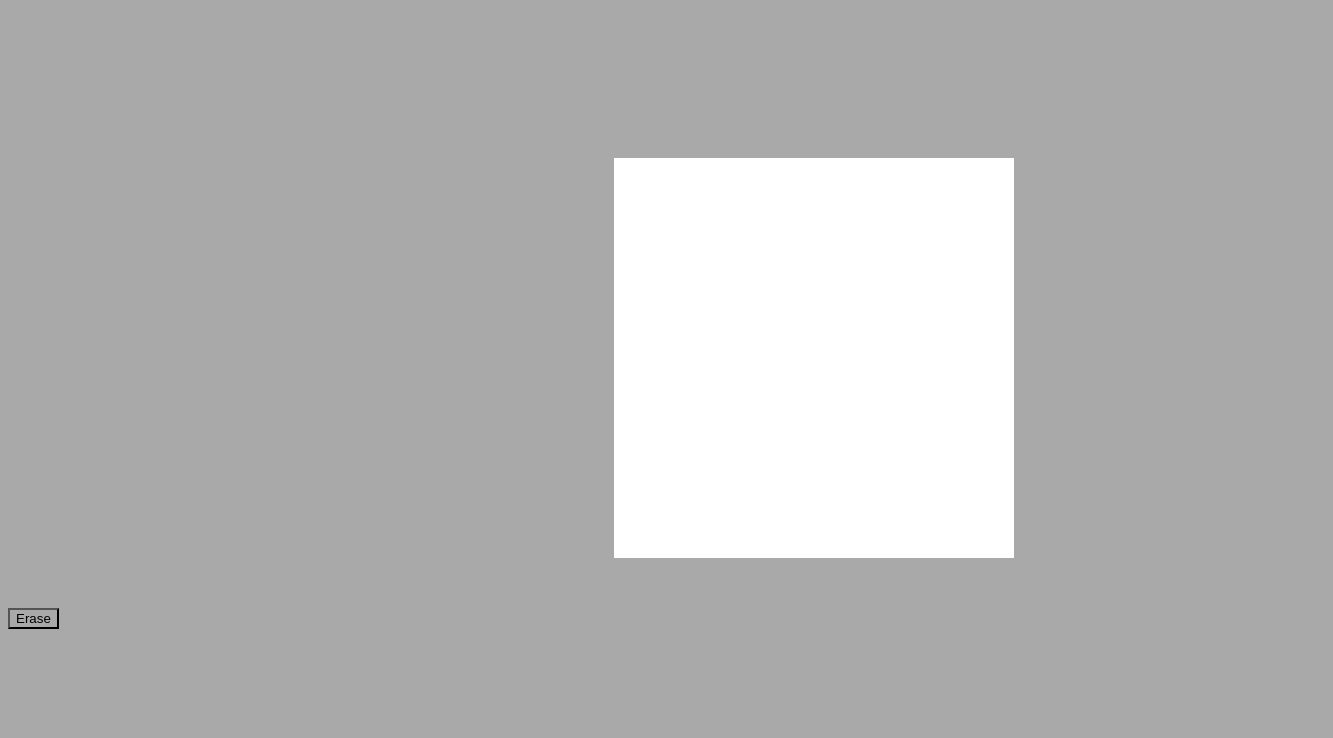
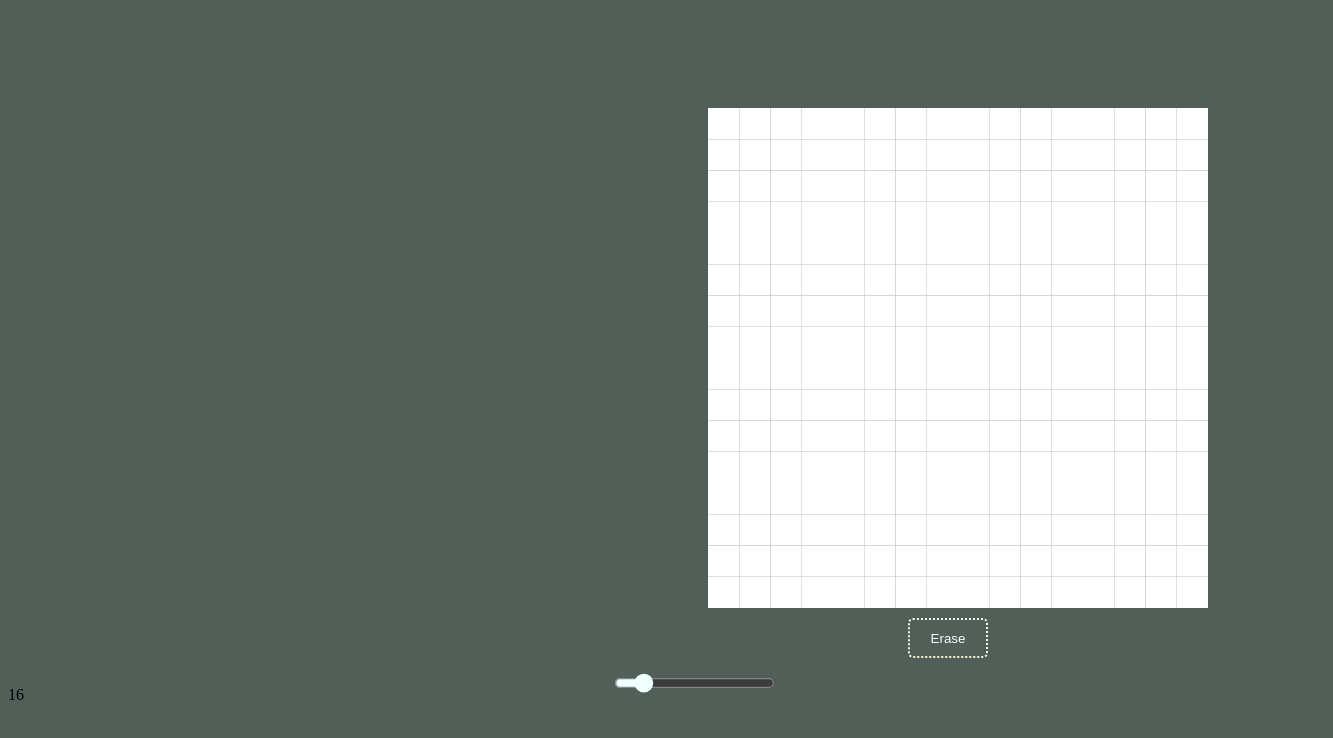
Before and after one commit to Mjishu/etch-a-sketch, a plain HTML site: page index.html in a window 1280 px wide. Shown: the whole page, 1333 px wide, since content can reach past the window. Drawn offline with Linux system fonts and the light colour scheme.

Commit message:
trying something out and branches scare me rn

```diff
--- a/etch.js
+++ b/etch.js
@@ -1,17 +1,15 @@
 
 const gridContainer = document.getElementById("grid-container");
 
-const numRows = 16;
 
 
-for (let i = 0; i < (numRows * numRows); i++){
+for (let i = 0; i < 256; i++){
     const gridDiv = document.createElement("div");
     gridDiv.className = "gridDiv"
     gridContainer.appendChild(gridDiv);
 
 }
 
-//const gridDiv = document.querySelectorAll(".gridDiv") // gridDiv is currently an object/nodelist
 
 
 const grid = document.querySelectorAll(".gridDiv");
@@ -26,7 +24,7 @@ grid.forEach(div =>{
 
 function over(event){
         const div = event.target;
-        div.style.backgroundColor = "blue";
+        div.style.backgroundColor = "cadetblue";
 
 }
 
@@ -36,11 +34,8 @@ function erase(){
     })
 }
 
-// grid.forEach(div =>{
-//     div.addEventListener("mouseout", out, false);
-// })
-
-// function out(event){
-//     const div = event.target;
-//     div.style.backgroundColor = "white";
-// }
+function delChildNodes(parent){
+    while(parent.firstChild){
+        parent.removeChild(parent.firstChild)
+    }
+}
--- a/index.html
+++ b/index.html
@@ -13,7 +13,12 @@
 
 
 
-    <input type="button" onclick="erase()" value="Erase">
+    <input type="button" onclick="erase()" value="Erase" class="eraseBtn">
+
+    <div class="sliderValu">
+        <input type="range" id="slider" max="100" min="2" value="16">
+        <p class="value">16</p>
+    </div>
 
     <script src="./etch.js"></script>
 </body>
--- a/style.css
+++ b/style.css
@@ -1,18 +1,17 @@
 #grid-container{
-    display: flex;
-    flex-wrap: wrap;
+    display: grid;
+    grid-template-columns: repeat(16,1fr);
     width: 600px;
     padding: 100px;
     position: relative;
-    left: 40%;
+    left: 650px;
     top: 50px;
-
-
+    scale: 1.25;
 }
 
 *{
     box-sizing: border-box;
-    background: darkgray;
+    background: rgb(82, 95, 88);
 }
 
 .gridDiv{
@@ -21,5 +20,30 @@
     background-color: white;
     border: 0px solid #000;
     display: inline-block;
+    aspect-ratio: 1;
 
 }
+
+.eraseBtn{
+    position: relative;
+    border-radius: 5px;
+    border: dotted 2px beige;
+    left:900px;
+    color:azure;
+    height: 40px;
+    width: 80px;
+    top: 10px;
+}
+
+.eraseBtn:hover{
+    background-color:azure ;
+    color: cadetblue;
+}
+
+#slider{
+    position: relative;
+    left: 620px;
+    top: 25px;
+    scale: 1.25;
+    accent-color: azure;
+}
```
